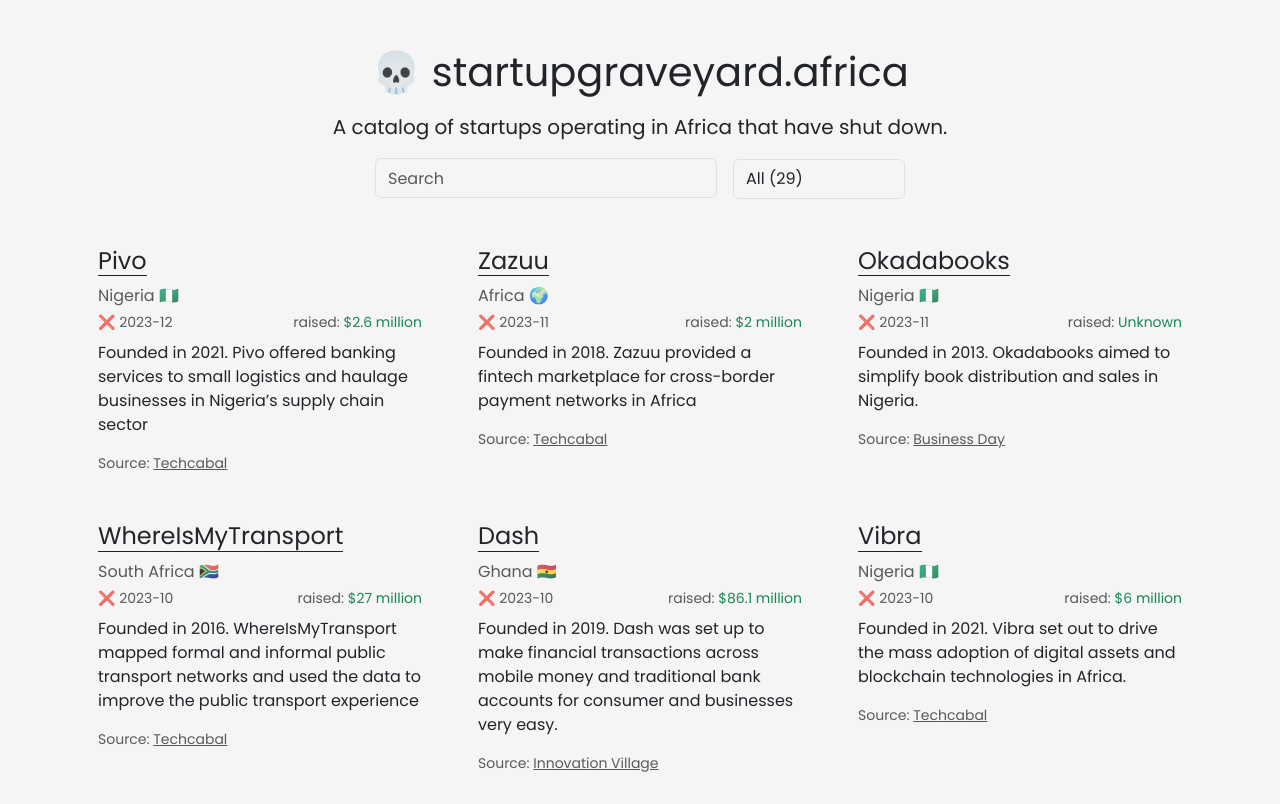
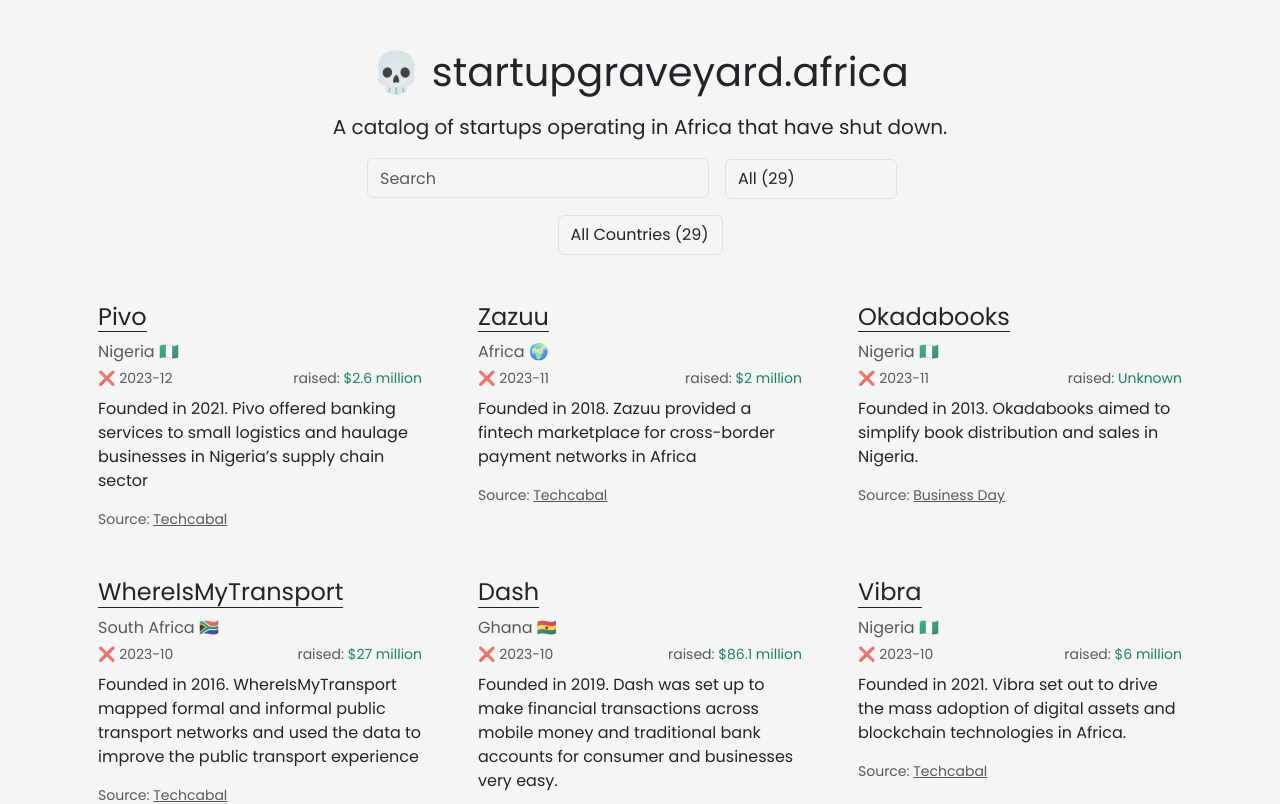
Before and after one commit to slightlynerd/startupgraveyard.africa, a Vue app: page / in a window 1280 px wide. Shown: the top 804 px of the page. Built offline with nearby package versions, Linux system fonts and the light colour scheme.

Commit message:
feat: filter failed startups by country

```diff
--- /dev/null
+++ b/src/assets/data/countries.ts
@@ -0,0 +1,51 @@
+import { startups } from './startups';
+import { Country, ICountry } from '@/models';
+
+export const countries: ICountry[] = [
+  {
+    name: Country.All,
+    count: startups.length
+  },
+  {
+    name: Country.Nigeria,
+    count:
+      startups.filter(item => item.location.includes(Country.Nigeria))
+        ?.length || 0
+  },
+  {
+    name: Country.SouthAfrica,
+    count:
+      startups.filter(item => item.location.includes(Country.SouthAfrica))
+        ?.length || 0
+  },
+  {
+    name: Country.Ghana,
+    count:
+      startups.filter(item => item.location.includes(Country.Ghana))?.length ||
+      0
+  },
+  {
+    name: Country.Kenya,
+    count:
+      startups.filter(item => item.location.includes(Country.Kenya))?.length ||
+      0
+  },
+  {
+    name: Country.Uganda,
+    count:
+      startups.filter(item => item.location.includes(Country.Uganda))?.length ||
+      0
+  },
+  {
+    name: Country.Tanzania,
+    count:
+      startups.filter(item => item.location.includes(Country.Tanzania))
+        ?.length || 0
+  },
+  {
+    name: Country.Egypt,
+    count:
+      startups.filter(item => item.location.includes(Country.Egypt))?.length ||
+      0
+  }
+];
--- a/src/assets/data/index.ts
+++ b/src/assets/data/index.ts
@@ -1,2 +1,3 @@
 export * from './categories';
 export * from './startups';
+export * from './countries';
--- a/src/components/app-shell.vue
+++ b/src/components/app-shell.vue
@@ -7,9 +7,11 @@
 
     <startup-list-filters
       :categories="categories"
+      :countries="countries"
       :search-text="searchText"
       :selected-category="selectedCategory"
       @update:search-text="updateSearchText"
+      @update:selected-country="updateSelectedCountry"
       @update:selected-category="updateSelectedCategory" />
 
     <section>
@@ -39,7 +41,8 @@
 // data
 import {
   categories as allCategories,
-  startups as allStartups
+  startups as allStartups,
+  countries as allCountries
 } from '@/assets/data';
 
 // components
@@ -47,7 +50,7 @@
 import StartupList from '@/components/startup-list.vue';
 
 // models
-import { Category, ICategory, IStartup } from '@/models';
+import { Category, Country, ICategory, ICountry, IStartup } from '@/models';
 
 export default defineComponent({
   name: 'AppShell',
@@ -63,28 +66,30 @@
     const categories: ICategory[] = allCategories.filter(
       item => item.count > 0
     );
+    const countries: ICountry[] = allCountries.filter(item => item.count > 0);
 
     // refs
     const searchText = ref<string>('');
     const selectedCategory = ref<Category>(Category.All);
+    const selectedCountry = ref<Country>(Country.All);
 
     // computed
+
     const computedStartups = computed(() =>
       startups.filter(item => {
-        if (searchText.value.length > 0) {
-          return selectedCategory.value === Category.All
-            ? item.name.toLowerCase().includes(searchText.value.toLowerCase())
-            : item.category === selectedCategory.value &&
-                item.name
-                  .toLowerCase()
-                  .includes(searchText.value.toLowerCase());
-        }
+        const textMatch =
+          searchText.value.length === 0 ||
+          item.name.toLowerCase().includes(searchText.value.toLowerCase());
 
-        if (selectedCategory.value === Category.All) {
-          return true;
-        }
+        const categoryMatch =
+          selectedCategory.value === Category.All ||
+          item.category === selectedCategory.value;
 
-        return item.category === selectedCategory.value;
+        const countryMatch =
+          selectedCountry.value === Country.All ||
+          item.location.includes(selectedCountry.value);
+
+        return textMatch && categoryMatch && countryMatch;
       })
     );
 
@@ -96,14 +101,19 @@
     function updateSelectedCategory(value: Category): void {
       selectedCategory.value = value;
     }
+    function updateSelectedCountry(value: Country): void {
+      selectedCountry.value = value;
+    }
 
     return {
+      countries,
       categories,
       searchText,
       selectedCategory,
       computedStartups,
       updateSearchText,
-      updateSelectedCategory
+      updateSelectedCategory,
+      updateSelectedCountry
     };
   }
 });
--- a/src/components/startup-list-filters.vue
+++ b/src/components/startup-list-filters.vue
@@ -10,9 +10,20 @@
       <select
         v-model="mSelectedCategory"
         aria-label="Categories"
+        class="form-control bg-transparent mt-3 me-3">
+        <option
+          v-for="(item, index) in categories"
+          :key="index"
+          :value="item.name">
+          {{ item.name }} ({{ item.count }})
+        </option>
+      </select>
+      <select
+        v-model="mSelectedCountry"
+        aria-label="Countries"
         class="form-control bg-transparent mt-3">
         <option
-          v-for="(item, index) in categories"
+          v-for="(item, index) in countries"
           :key="index"
           :value="item.name">
           {{ item.name }} ({{ item.count }})
@@ -26,7 +37,7 @@
 import { defineComponent } from 'vue';
 
 // models
-import { ICategory, Category } from '@/models';
+import { ICategory, Category, ICountry, Country } from '@/models';
 
 export default defineComponent({
   name: 'ListFilters',
@@ -39,16 +50,29 @@
       type: String,
       default: Category.All
     },
+    selectedCountry: {
+      type: String,
+      default: Country.All
+    },
     categories: {
       type: Array as () => ICategory[],
       required: true
+    },
+    countries: {
+      type: Array as () => ICountry[],
+      required: true
     }
   },
-  emits: ['update:search-text', 'update:selected-category'],
+  emits: [
+    'update:search-text',
+    'update:selected-category',
+    'update:selected-country'
+  ],
   data() {
     return {
       mSearchText: this.searchText,
-      mSelectedCategory: this.selectedCategory
+      mSelectedCategory: this.selectedCategory,
+      mSelectedCountry: this.selectedCountry
     };
   },
   watch: {
@@ -60,6 +84,11 @@
     mSelectedCategory(newValue: string, oldValue: string): void {
       if (newValue !== oldValue) {
         this.$emit('update:selected-category', newValue);
+      }
+    },
+    mSelectedCountry(newValue: string, oldValue: string): void {
+      if (newValue !== oldValue) {
+        this.$emit('update:selected-country', newValue);
       }
     }
   }
--- /dev/null
+++ b/src/models/enums/countries.enum.ts
@@ -0,0 +1,57 @@
+export enum Country {
+  All = 'All Countries',
+  Nigeria = 'Nigeria',
+  SouthAfrica = 'South Africa',
+  Algeria = 'Algeria',
+  Angola = 'Angola',
+  Benin = 'Benin',
+  Botswana = 'Botswana',
+  BurkinaFaso = 'Burkina Faso',
+  Burundi = 'Burundi',
+  CaboVerde = 'Cabo Verde',
+  Cameroon = 'Cameroon',
+  CentralAfricanRepublic = 'Central African Republic',
+  Chad = 'Chad',
+  Comoros = 'Comoros',
+  Congo = 'Congo',
+  DemocraticRepublicOfTheCongo = 'Democratic Republic of the Congo',
+  CoteDIvoire = "Cote d'Ivoire",
+  Djibouti = 'Djibouti',
+  Egypt = 'Egypt',
+  EquatorialGuinea = 'Equatorial Guinea',
+  Eritrea = 'Eritrea',
+  Eswatini = 'Eswatini',
+  Ethiopia = 'Ethiopia',
+  Gabon = 'Gabon',
+  Gambia = 'Gambia',
+  Ghana = 'Ghana',
+  Guinea = 'Guinea',
+  GuineaBissau = 'Guinea-Bissau',
+  Kenya = 'Kenya',
+  Lesotho = 'Lesotho',
+  Liberia = 'Liberia',
+  Libya = 'Libya',
+  Madagascar = 'Madagascar',
+  Malawi = 'Malawi',
+  Mali = 'Mali',
+  Mauritania = 'Mauritania',
+  Mauritius = 'Mauritius',
+  Morocco = 'Morocco',
+  Mozambique = 'Mozambique',
+  Namibia = 'Namibia',
+  Niger = 'Niger',
+  Rwanda = 'Rwanda',
+  SaoTomeAndPrincipe = 'Sao Tome and Principe',
+  Senegal = 'Senegal',
+  Seychelles = 'Seychelles',
+  SierraLeone = 'Sierra Leone',
+  Somalia = 'Somalia',
+  SouthSudan = 'South Sudan',
+  Sudan = 'Sudan',
+  Tanzania = 'Tanzania',
+  Togo = 'Togo',
+  Tunisia = 'Tunisia',
+  Uganda = 'Uganda',
+  Zambia = 'Zambia',
+  Zimbabwe = 'Zimbabwe'
+}
--- a/src/models/enums/index.ts
+++ b/src/models/enums/index.ts
@@ -1 +1,2 @@
 export * from './category.enum';
+export * from './countries.enum';
--- a/src/models/interfaces/category.interface.ts
+++ b/src/models/interfaces/category.interface.ts
@@ -2,3 +2,8 @@
   name: string;
   count: number;
 }
+export interface ICountry {
+  name: string;
+  emoji?: string;
+  count: number;
+}
```
